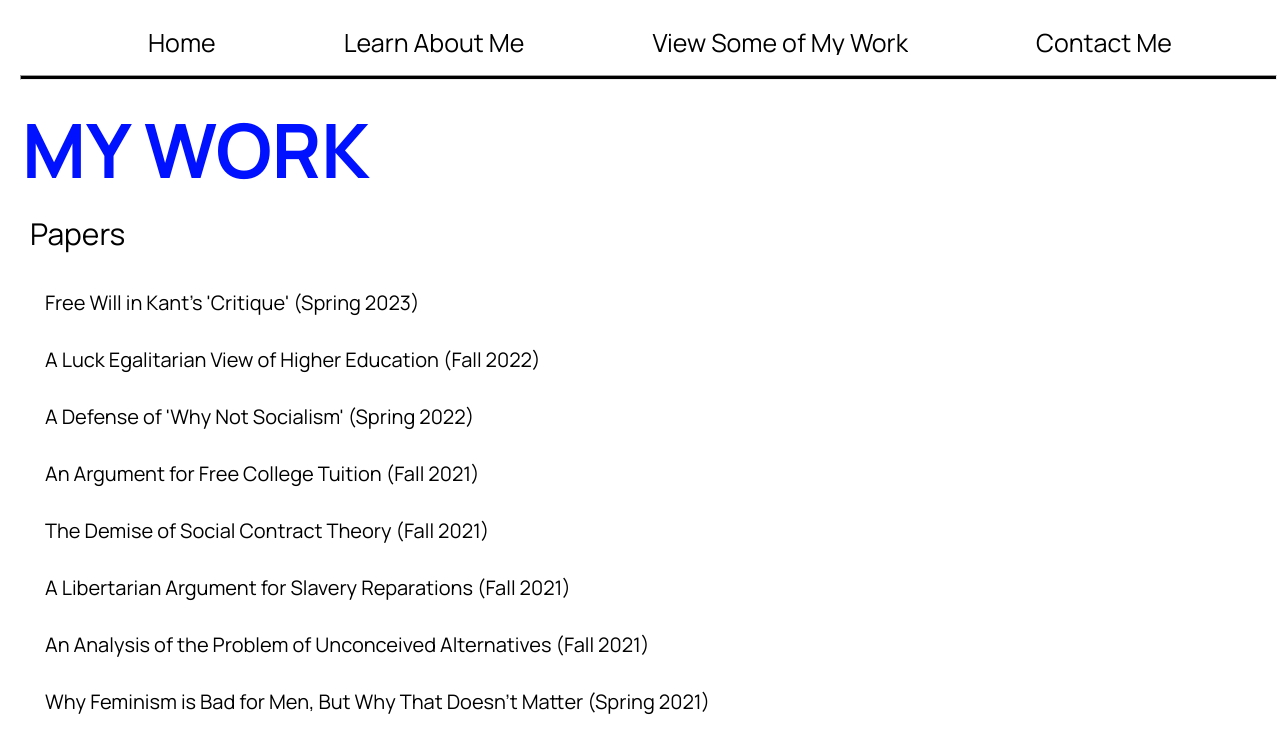
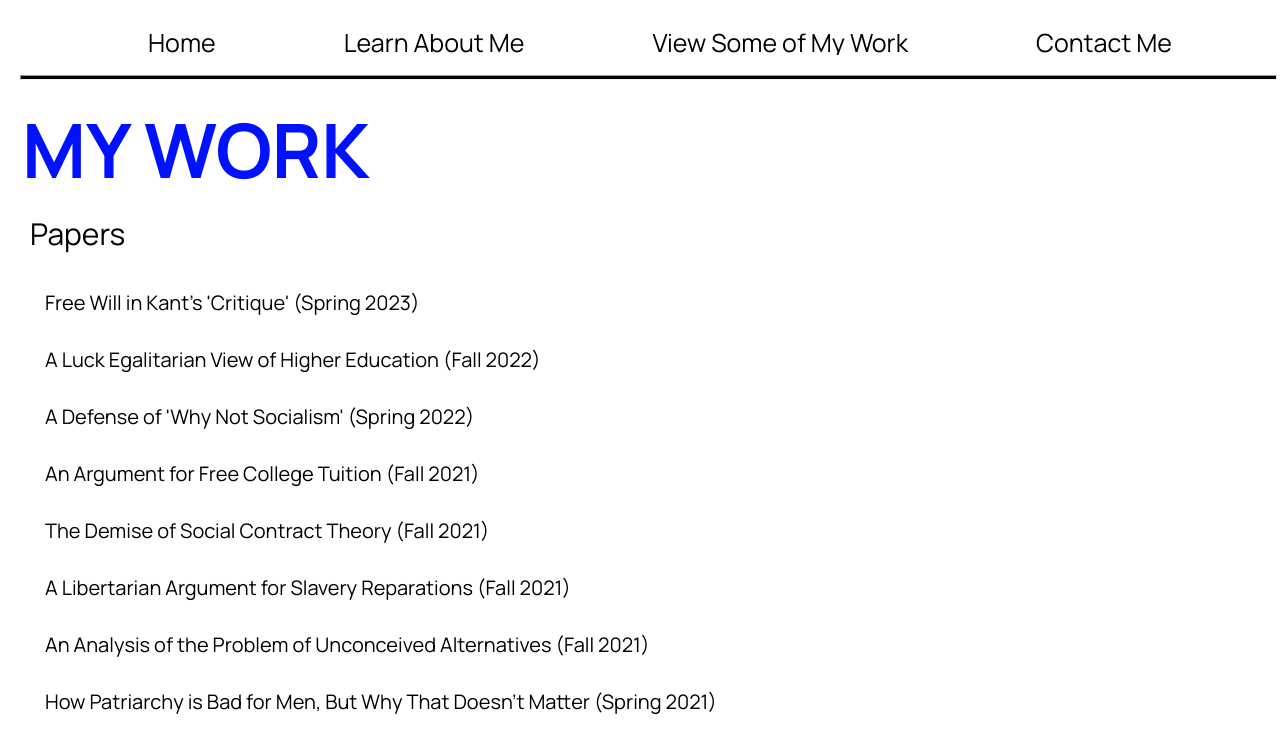
Before and after one commit to bsmith6202/bsmith6202.github.io, a React (Create React App) app in the folder my-react-app/: page /work in a window 1280 px wide. Shown: the top 754 px of the page. Built offline with nearby package versions, Linux system fonts and the light colour scheme.

Commit message:
more typos

```diff
--- a/my-react-app/src/components/Work.js
+++ b/my-react-app/src/components/Work.js
@@ -21,7 +21,7 @@ const Work = () => {
     { title: "The Demise of Social Contract Theory (Fall 2021)", file: contract },
     { title: "A Libertarian Argument for Slavery Reparations (Fall 2021)", file: reps },
     { title: "An Analysis of the Problem of Unconceived Alternatives (Fall 2021)", file: problem },
-    { title: "Why Feminism is Bad for Men, But Why That Doesn't Matter (Spring 2021)", file: feminist },
+    { title: "How Patriarchy is Bad for Men, But Why That Doesn't Matter (Spring 2021)", file: feminist },
   ];
 
   const handleDownload = (file) => {
```
